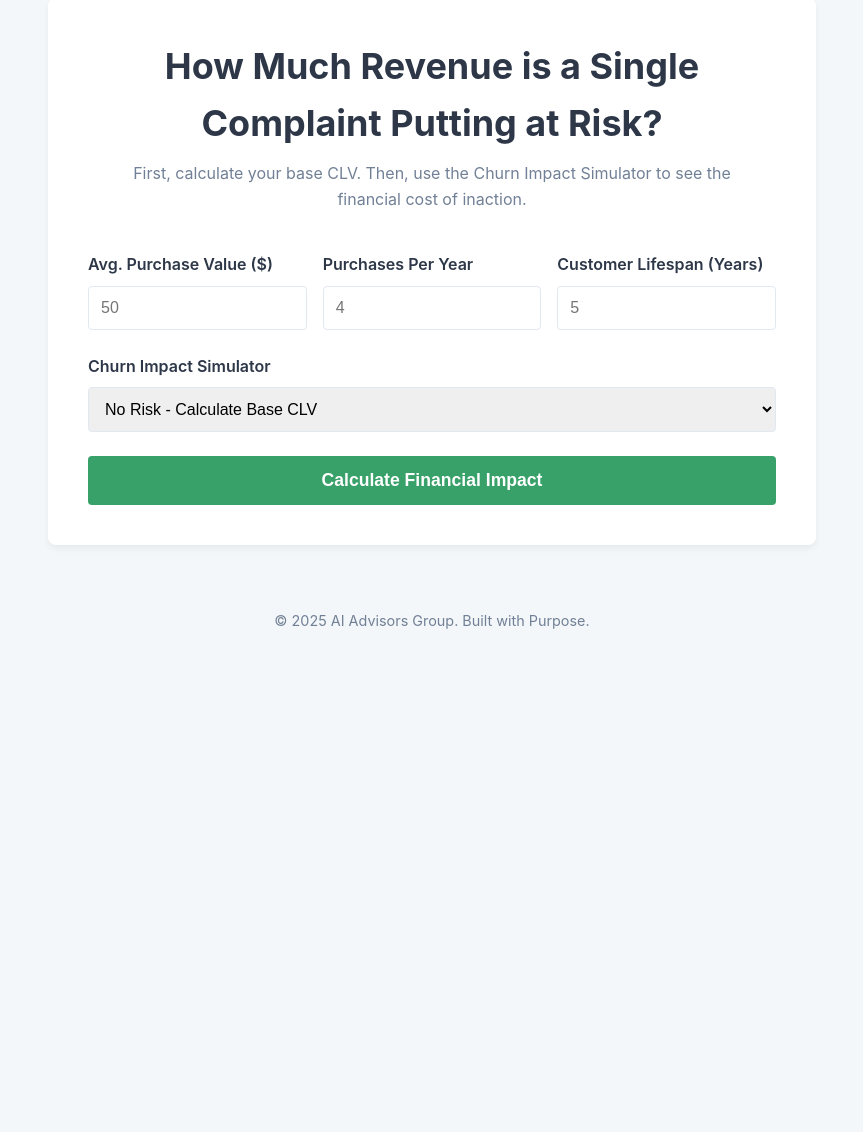
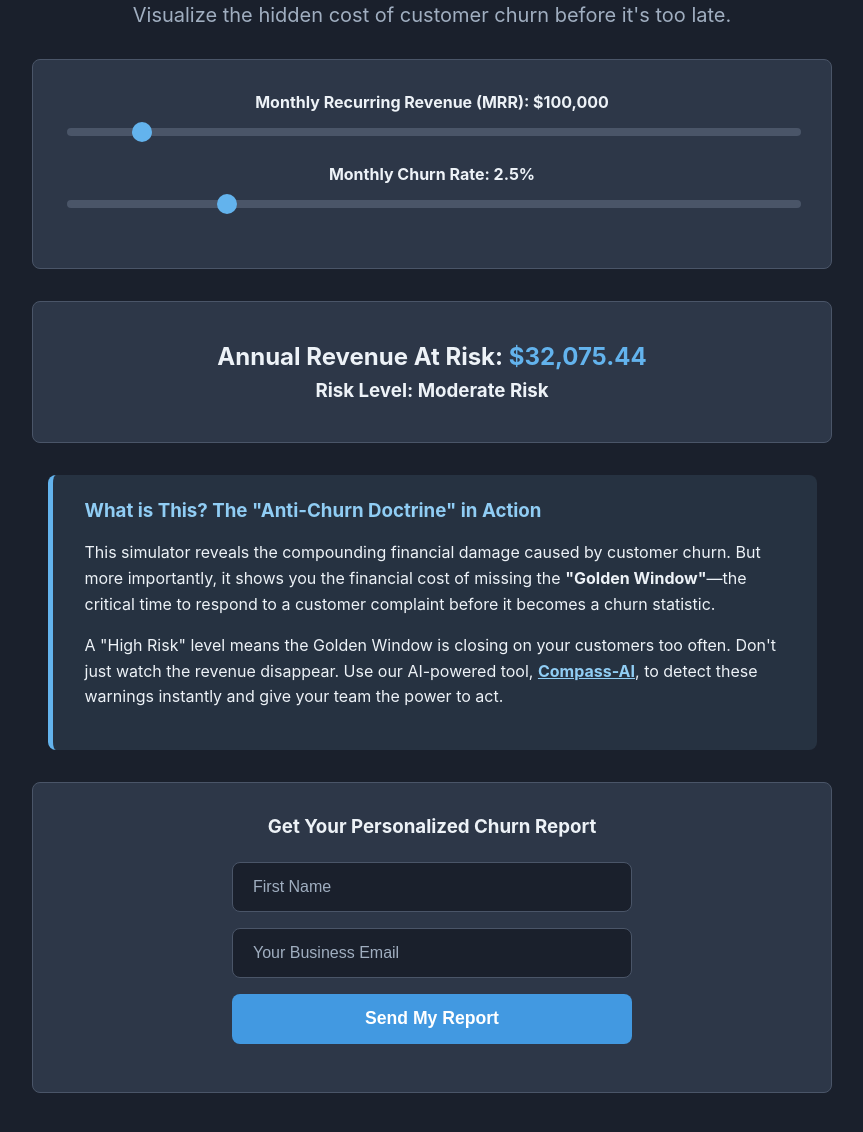
Before and after one commit to amrab05/CLV-Calculator, a website: page index.html in a window 1280 px wide. Shown: the part 120-1252 px from the top of the page, without its empty margins (208-1071 px from the left). Before the commit the page ends 800 px from the top, so only its background shows below. Drawn offline with Linux system fonts and the light colour scheme.

Commit message:
feat: Finalize CLV calculator UI and implement UX hook

```diff
--- a/index.html
+++ b/index.html
@@ -3,73 +3,53 @@
 <head>
   <meta charset="UTF-8">
   <meta name="viewport" content="width=device-width, initial-scale=1.0">
-    <title>CLV & Churn Impact Calculator - AI Advisors Group</title>
+  <title>CLV Calculator - AI Advisors Group</title>
+  <meta name="description" content="Calculate the real financial impact of customer churn on your business.">
   <link rel="stylesheet" href="style.css">
-    <script src="script.js" defer></script>
+  <link rel="icon" href="/favicon.ico">
 </head>
 <body>
-    <header>
-        <div class="logo-container-left"><span class="logo-text-main">CLV Calculator™</span></div>
-        <div class="branding-container-right"><span class="logo-text-branding">Powered by AI Advisors Group™</span></div>
-    </header>
+
   <main>
-        <section id="calculator-section">
-            <h1>How Much Revenue is a Single Complaint Putting at Risk?</h1>
-            <p class="subtitle">First, calculate your base CLV. Then, use the Churn Impact Simulator to see the financial cost of inaction.</p>
-            <form id="clv-form">
-                <div class="input-grid">
-                    <div class="input-group">
-                        <label for="avg-purchase-value">Avg. Purchase Value ($)</label>
-                        <input type="number" id="avg-purchase-value" placeholder="50" required>
+    <h1>The Churn Impact Simulator</h1>
+    <p class="description">Visualize the hidden cost of customer churn before it's too late.</p>
+
+    <div class="calculator">
+      <div class="slider-group">
+        <label for="revenue">Monthly Recurring Revenue (MRR): $<span id="revenueValue">100,000</span></label>
+        <input type="range" id="revenue" class="slider" min="10000" max="1000000" step="10000" value="100000">
       </div>
-                    <div class="input-group">
-                        <label for="purchase-frequency">Purchases Per Year</label>
-                        <input type="number" id="purchase-frequency" placeholder="4" required>
-                    </div>
-                    <div class="input-group">
-                        <label for="customer-lifespan">Customer Lifespan (Years)</label>
-                        <input type="number" id="customer-lifespan" placeholder="5" required>
+      <div class="slider-group">
+        <label for="churn">Monthly Churn Rate: <span id="churnValue">2.5</span>%</label>
+        <input type="range" id="churn" class="slider" min="0.5" max="10" step="0.1" value="2.5">
       </div>
     </div>
-                <div class="input-group">
-                    <label for="churn-risk-select">Churn Impact Simulator</label>
-                    <select id="churn-risk-select">
-                        <option value="0">No Risk - Calculate Base CLV</option>
-                        <option value="0.05">Low Risk (e.g., Minor issue, fast reply)</option>
-                        <option value="0.25">Medium Risk (e.g., Billing error, slow reply)</option>
-                        <option value="0.50">High Risk (e.g., Unresolved complaint)</option>
-                    </select>
+
+    <div class="results">
+      <h2>Annual Revenue At Risk: <span class="text-blue-400" id="annualLoss">$32,075.44</span></h2>
+      <h3>Risk Level: <span id="riskLevel">Moderate Risk</span></h3>
     </div>
-                <button type="submit" id="calculate-btn">Calculate Financial Impact</button>
+
+    <!-- --- UX UPGRADE & THE HOOK --- -->
+    <div class="explanation-section">
+      <h3>What is This? The "Anti-Churn Doctrine" in Action</h3>
+      <p>This simulator reveals the compounding financial damage caused by customer churn. But more importantly, it shows you the financial cost of missing the <strong>"Golden Window"</strong>—the critical time to respond to a customer complaint before it becomes a churn statistic.</p>
+      <p>A "High Risk" level means the Golden Window is closing on your customers too often. Don't just watch the revenue disappear. Use our AI-powered tool, <strong><a href="https://compass.aiadvisorsgroup.co/" target="_blank" rel="noopener noreferrer">Compass-AI</a></strong>, to detect these warnings instantly and give your team the power to act.</p>
+    </div>
+    <!-- --- END UX UPGRADE --- -->
+
+    <div class="lead-gen">
+      <h3>Get Your Personalized Churn Report</h3>
+      <form id="report-form">
+        <input type="text" id="firstName" placeholder="First Name" required class="input-field">
+        <input type="email" id="email" placeholder="Your Business Email" required class="input-field">
+        <button type="submit" class="button">Send My Report</button>
       </form>
-            <div id="results-container" style="display: none;">
-                <div class="results-grid">
-                    <div class="result-box">
-                        <h2>Original CLV</h2>
-                        <p id="original-clv-result" class="original-value">$0.00</p>
+      <p class="status" id="statusMessage"></p>
     </div>
-                    <div class="result-box">
-                        <h2>Value at Risk</h2>
-                        <p id="value-lost-result" class="lost-value">$0.00</p>
-                    </div>
-                    <div class="result-box">
-                        <h2>Adjusted CLV</h2>
-                        <p id="adjusted-clv-result" class="adjusted-value">$0.00</p>
-                    </div>
-                </div>
-            </div>
-            <div id="lead-capture-section" style="display: none;">
-                <h3>Get Your Full Churn Impact Report</h3>
-                <form id="email-report-form">
-                    <input type="text" id="lead-name-input" name="name" autocomplete="given-name" placeholder="First Name (Optional)">
-                    <input type="email" id="lead-email-input" name="email" required autocomplete="email" placeholder="Your Email (Required)">
-                    <button type="submit" id="send-report-button">Send My Report →</button>
-                </form>
-            </div>
-        </section>
+
   </main>
-    <footer>
-        <p>© 2025 AI Advisors Group. Built with Purpose.</p>
-    </footer>
+
+  <script src="script.js"></script>
 </body>
 </html>
--- a/style.css
+++ b/style.css
@@ -1,36 +1,158 @@
-/* CLV Calculator - style.css (v1.2 - Churn Impact Simulator) */
-:root {
-    --bg-main: #f4f7f9; --bg-container: #ffffff; --text-dark: #2d3748;
-    --text-light: #718096; --accent-green: #38a169; --accent-green-hover: #2f855a;
-    --accent-red: #e53e3e; --accent-orange: #dd6b20; --logo-purple: #4c3c7a;
-    --border-color: #e2e8f0; --font-family: -apple-system, BlinkMacSystemFont, 'Segoe UI', Roboto, 'Helvetica Neue', Arial, sans-serif; --shadow: 0 4px 6px rgba(0,0,0,0.05);
+/* FINAL VERSION - style.css */
+/* Replace the entire contents of your file with this code. */
+
+body {
+  background-color: #1a202c;
+  color: #edf2f7;
+  font-family: -apple-system, BlinkMacSystemFont, "Segoe UI", Roboto, "Helvetica Neue", Arial, sans-serif;
+  margin: 0;
+  padding: 20px;
+  display: flex;
+  justify-content: center;
+  align-items: center;
+  min-height: 100vh;
 }
-* { box-sizing: border-box; margin: 0; padding: 0; }
-body { font-family: var(--font-family); background-color: var(--bg-main); color: var(--text-dark); line-height: 1.6; }
-header { background-color: var(--bg-container); padding: 1.25rem 2rem; border-bottom: 1px solid var(--border-color); box-shadow: var(--shadow); display: flex; align-items: center; justify-content: space-between; }
-.logo-text-main { font-size: 1.75rem; font-weight: 700; color: var(--logo-purple); }
-.logo-text-branding { font-size: 1rem; font-weight: 500; color: var(--text-light); }
-main { max-width: 800px; margin: 2rem auto; padding: 0 1rem; }
-#calculator-section { background-color: var(--bg-container); padding: 2.5rem; border-radius: 8px; box-shadow: var(--shadow); }
-h1 { font-size: 2.25rem; text-align: center; margin-bottom: 0.5rem; }
-.subtitle { text-align: center; color: var(--text-light); margin-bottom: 2.5rem; max-width: 600px; margin-left: auto; margin-right: auto; }
-#clv-form { display: flex; flex-direction: column; gap: 1.5rem; }
-.input-grid { display: grid; grid-template-columns: repeat(3, 1fr); gap: 1rem; }
-.input-group { display: flex; flex-direction: column; }
-.input-group label { margin-bottom: 0.5rem; font-weight: 600; color: var(--text-dark); }
-.input-group input, .input-group select { width: 100%; padding: 0.75rem; border: 1px solid var(--border-color); border-radius: 4px; font-size: 1rem; }
-.input-group input:focus, .input-group select:focus { outline: none; border-color: var(--accent-green); box-shadow: 0 0 0 2px rgba(56, 161, 105, 0.2); }
-button { padding: 0.85rem; font-size: 1.1rem; font-weight: bold; color: white; background-color: var(--accent-green); border: none; border-radius: 4px; cursor: pointer; transition: background-color 0.2s; }
-button:hover { background-color: var(--accent-green-hover); }
-#results-container { margin-top: 2.5rem; padding-top: 2rem; border-top: 2px solid var(--border-color); }
-.results-grid { display: grid; grid-template-columns: repeat(3, 1fr); gap: 1rem; text-align: center; }
-.result-box h2 { font-size: 1rem; color: var(--text-light); font-weight: 500; margin-bottom: 0.25rem; text-transform: uppercase; }
-.result-box p { font-size: 2.5rem; font-weight: 700; }
-.original-value { color: var(--accent-green); }
-.lost-value { color: var(--accent-red); }
-.adjusted-value { color: var(--accent-orange); }
-#lead-capture-section { text-align: center; margin-top: 2.5rem; padding: 2rem; background-color: #f7fafc; border-radius: 8px; border: 1px solid var(--border-color); }
-#lead-capture-section h3 { margin-top: 0; }
-#email-report-form { max-width: 400px; margin: 1.5rem auto 0 auto; }
-footer { text-align: center; padding: 2rem 1rem; margin-top: 2rem; color: var(--text-light); font-size: 0.9rem; }
-@media (max-width: 768px) { .logo-text-branding { display: none; } .input-grid, .results-grid { grid-template-columns: 1fr; } }
+
+main {
+  width: 100%;
+  max-width: 800px;
+  text-align: center;
+}
+
+h1 {
+  font-size: 2.5rem;
+  color: #90cdf4;
+}
+
+p.description {
+  font-size: 1.25rem;
+  color: #a0aec0;
+  margin-bottom: 2rem;
+}
+
+.calculator, .results, .lead-gen {
+  background-color: #2d3748;
+  padding: 2rem;
+  border-radius: 8px;
+  margin-bottom: 2rem;
+  border: 1px solid #4a5568;
+}
+
+.slider-group {
+  margin-bottom: 1.5rem;
+}
+
+.slider-group label {
+  display: block;
+  margin-bottom: 0.5rem;
+  font-weight: bold;
+}
+
+.slider {
+  -webkit-appearance: none;
+  width: 100%;
+  height: 8px;
+  background: #4a5568;
+  border-radius: 5px;
+  outline: none;
+}
+
+.slider::-webkit-slider-thumb {
+  -webkit-appearance: none;
+  appearance: none;
+  width: 20px;
+  height: 20px;
+  background: #63b3ed;
+  cursor: pointer;
+  border-radius: 50%;
+}
+
+.slider::-moz-range-thumb {
+  width: 20px;
+  height: 20px;
+  background: #63b3ed;
+  cursor: pointer;
+  border-radius: 50%;
+}
+
+.results h2, .results h3 {
+  margin: 0.5rem 0;
+}
+
+.text-blue-400 { color: #63b3ed; }
+.text-red-500 { color: #f56565; }
+.text-yellow-500 { color: #ecc94b; }
+.text-green-500 { color: #48bb78; }
+
+.lead-gen h3 {
+  margin-top: 0;
+  margin-bottom: 1.5rem;
+}
+
+.input-field {
+  display: block;
+  width: 90%;
+  max-width: 400px;
+  height: 50px;
+  padding: 0 20px;
+  font-size: 1rem;
+  border-radius: 8px;
+  border: 1px solid #4a5568;
+  background-color: #1a202c;
+  color: #edf2f7;
+  margin: 0 auto 1rem auto;
+  box-sizing: border-box;
+}
+
+.input-field::placeholder {
+  color: #a0aec0;
+}
+
+.button {
+  width: 90%;
+  max-width: 400px;
+  height: 50px;
+  background-color: #4299e1;
+  color: white;
+  border: none;
+  border-radius: 8px;
+  font-size: 1.1rem;
+  font-weight: bold;
+  cursor: pointer;
+  transition: background-color 0.2s;
+}
+
+.button:hover {
+  background-color: #3182ce;
+}
+
+.status {
+  margin-top: 1rem;
+  font-weight: bold;
+}
+
+/* --- UX UPGRADE SECTION STYLES --- */
+.explanation-section {
+  max-width: 700px;
+  margin: 2rem auto;
+  padding: 1.5rem 2rem;
+  background-color: rgba(144, 205, 244, 0.1); /* Faint blue background */
+  border-radius: 8px;
+  border-left: 5px solid #63b3ed; /* A striking blue accent */
+  text-align: left;
+}
+
+.explanation-section h3 {
+  color: #90cdf4; /* A striking blue for the title */
+  margin-top: 0;
+}
+
+.explanation-section p {
+    line-height: 1.6;
+}
+
+.explanation-section a {
+  color: #90cdf4;
+  text-decoration: underline;
+  font-weight: bold;
+}
```
Lines whose indentation alone changed are shown as unchanged.
